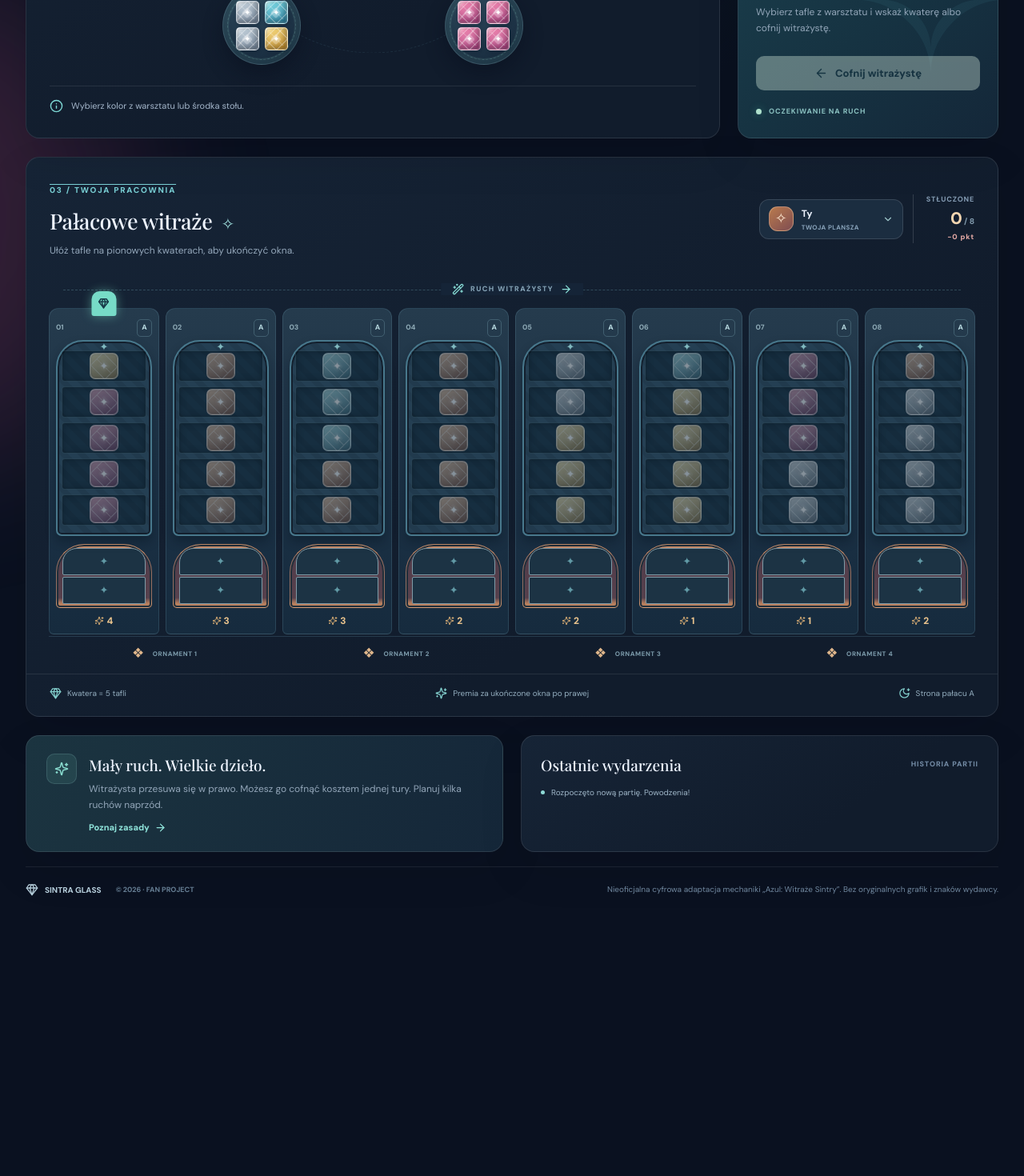
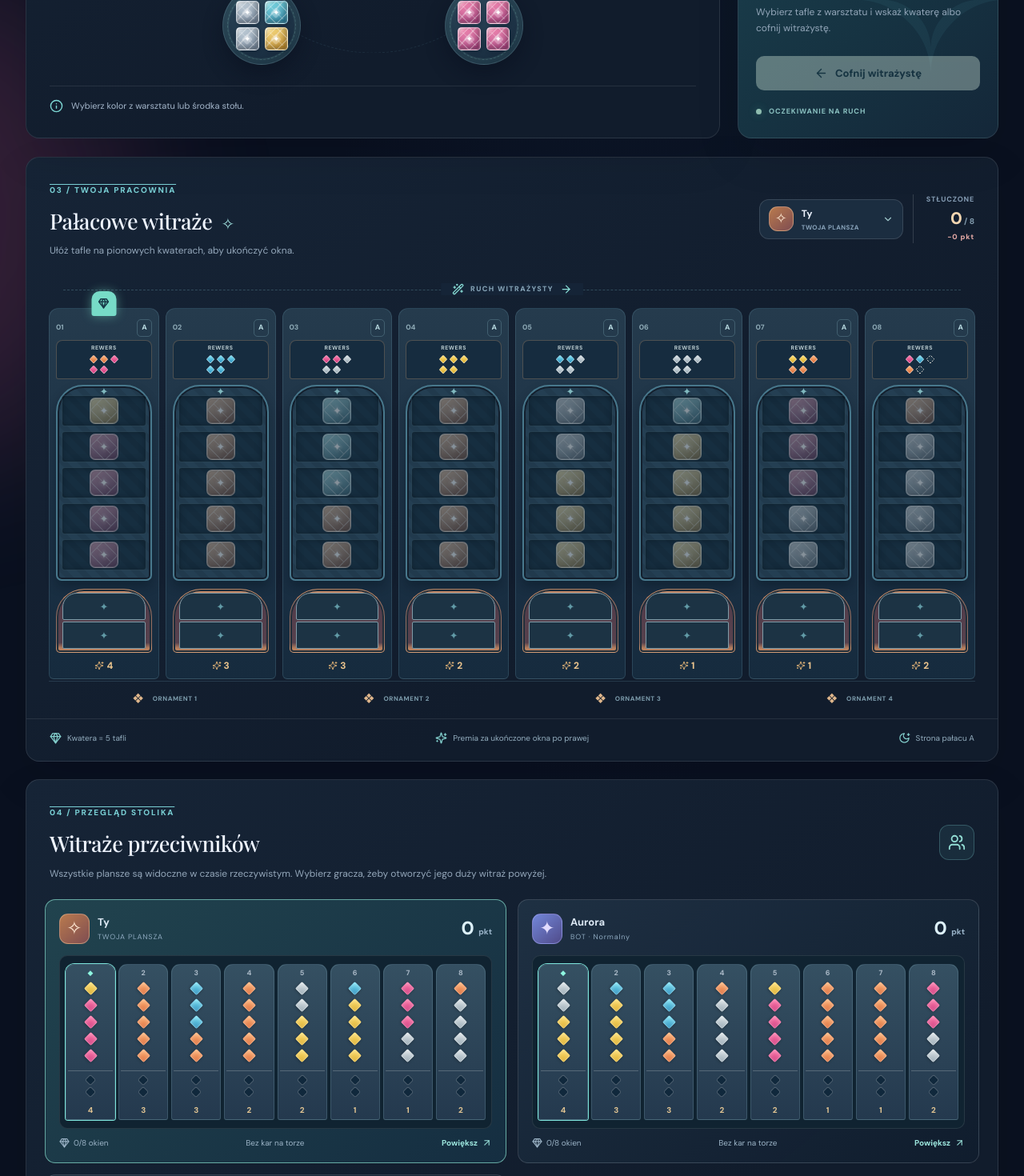
Before and after one commit to jacekmiecznikowski/azul, a React (Vite) app: page / in a window 1280 px wide. Shown: the part 940-2410 px from the top of the page at 80% size. Before the commit the page ends 2086 px from the top, so only its background shows below. Built offline with nearby package versions, Linux system fonts and the light colour scheme; a web font is replaced by a local one.

Commit message:
feat: improve Sintra game src/App.tsx

```diff
--- a/src/App.tsx
+++ b/src/App.tsx
@@ -10,15 +10,20 @@ import {
 } from './game/engine'
 import type { Difficulty, GameState, GlassColor, Move, PalaceSide, Player, Source, WindowStrip } from './game/engine'
 import { chooseAIMove } from './game/ai'
+import { BrokenGlassTrack, GameTimeline, OpponentBoards } from './components/MatchPanels'
+import './match.css'
 
 const STORAGE_KEY = 'sintra-glass-save-v1'
 const COLORS_PL: Record<GlassColor, string> = {
   rose: 'Róż', citrine: 'Złoto', cyan: 'Turkus', amber: 'Bursztyn', slate: 'Srebro',
 }
 const PLAYER_AVATARS = ['✧', '✦', '❖', '✳']
-const DEFAULT_OPTIONS = { opponents: 2, difficulty: 'normal' as Difficulty, palaceSide: 'A' as PalaceSide }
-
-type Settings = typeof DEFAULT_OPTIONS
+interface Settings {
+  opponents: number
+  difficulties: Difficulty[]
+  palaceSide: PalaceSide
+}
+const DEFAULT_OPTIONS: Settings = { opponents: 2, difficulties: ['normal', 'normal', 'normal'], palaceSide: 'A' }
 interface Selection { source: Source; color: GlassColor }
 function sourceEquals(a: Source, b: Source): boolean {
   return a.type === b.type && (a.type === 'center' || (b.type === 'factory' && a.index === b.index))
@@ -28,7 +33,7 @@ function restore(): GameState | null {
     const raw = localStorage.getItem(STORAGE_KEY)
     if (!raw) return null
     const game = JSON.parse(raw) as GameState
-    if (game.players?.length >= 2 && game.factories && game.roundColors?.length === 6 && game.round >= 1 && game.round <= 6) return game
+    if (game.players?.length >= 2 && game.factories && game.roundColors?.length === 6 && game.round >= 1 && game.round <= 6) return { ...game, history: Array.isArray(game.history) ? game.history : [] }
   } catch { /* Ignore expired/corrupt browser storage. */ }
   return null
 }
@@ -81,6 +86,11 @@ function WindowCard({ strip, index, glazier, highlighted, active, onClick, isHum
       {glazier === index && <span className="artisan" title="Witrażysta"><Gem size={14} strokeWidth={2.6} /></span>}
       <span className="window-side">{complete ? '✓' : strip.side === 0 ? 'A' : 'B'}</span>
     </div>
+    <div className={`reverse-preview${complete ? ' reverse-finished' : ''}`} title="Ściągawka: kolor pól po drugiej stronie kwatery">
+      <span className="reverse-caption">REWERS</span>
+      <div className="reverse-colors">{(strip.side === 0 ? strip.back : strip.front).map((color, i) =>
+        <span key={i} className={`reverse-dot tile-${color}`} aria-label={color === 'wild' ? 'Joker' : COLORS_PL[color]} />)}</div>
+    </div>
     <div className="pattern-frame">
       {complete ? <div className="pattern-finished"><Sparkles size={20} /><small>UKOŃCZONO</small></div> : pattern.map((slot, slotIndex) =>
         <div key={slotIndex} className={`pattern-cell${strip.panes[slotIndex] ? ' filled' : ''}`}>
@@ -109,12 +119,15 @@ function SetupModal({ settings, onClose, onStart }: {
       <span className="overline">ROZPOCZNIJ PRZYGODĘ</span>
       <h2>Nowa rozgrywka</h2>
       <p>Wybierz przeciwników i zasady punktowania. Każda partia ma nowy układ kwater.</p>
-      <label className="field-label" htmlFor="ai-count">Liczba przeciwników AI</label>
+      <label className="field-label">Liczba przeciwników AI</label>
       <div className="option-row">{[1, 2, 3].map((n) => <button key={n} className={`option-choice${local.opponents === n ? ' chosen' : ''}`} onClick={() => setLocal({ ...local, opponents: n })}>{n}<small>{n === 1 ? 'Pojedynek' : `${n + 1} graczy`}</small></button>)}</div>
-      <label className="field-label" htmlFor="difficulty">Poziom trudności</label>
-      <select id="difficulty" value={local.difficulty} onChange={(e) => setLocal({ ...local, difficulty: e.target.value as Difficulty })}>
-        <option value="easy">Łatwy — bot losowy</option><option value="normal">Normalny — bot zachłanny</option><option value="hard">Trudny — bot strategiczny</option>
-      </select>
+      <div className="per-bot-header"><span className="field-label">Poziom trudności każdego bota</span><small>Możesz mieszać poziomy w jednej partii.</small></div>
+      {Array.from({length: local.opponents}, (_, i) => <div key={i} className="bot-setting-row">
+        <label htmlFor={`bot-level-${i}`}><Bot size={16}/><span>{['Aurora','Iris','Noctis'][i]}</span></label>
+        <select id={`bot-level-${i}`} value={local.difficulties[i] ?? 'normal'} onChange={(e) => setLocal(prev => ({...prev, difficulties: prev.difficulties.map((level, idx) => idx === i ? e.target.value as Difficulty : level)}))}>
+          <option value="easy">Łatwy · losowy</option><option value="normal">Normalny · zachłanny</option><option value="hard">Trudny · strategiczny</option>
+        </select>
+      </div>)}
       <label className="field-label" htmlFor="palace-side">Punktowanie finałowe</label>
       <select id="palace-side" value={local.palaceSide} onChange={(e) => setLocal({ ...local, palaceSide: e.target.value as PalaceSide })}>
         <option value="A">Strona A — ornamenty</option><option value="B">Strona B — dominujący kolor</option>
@@ -140,8 +153,12 @@ function RulesModal({ onClose }: { onClose: () => void }) {
 }
 
 export default function App() {
-  const [game, setGame] = useState<GameState>(() => restore() ?? newGame(DEFAULT_OPTIONS))
-  const [settings, setSettings] = useState<Settings>(DEFAULT_OPTIONS)
+  const [game, setGame] = useState<GameState>(() => restore() ?? newGame({ ...DEFAULT_OPTIONS, botDifficulties: DEFAULT_OPTIONS.difficulties }))
+  const [settings, setSettings] = useState<Settings>(() => ({
+    opponents: game.players.length - 1,
+    difficulties: game.players.slice(1).map((player) => player.difficulty ?? 'normal'),
+    palaceSide: game.palaceSide,
+  }))
   const [selection, setSelection] = useState<Selection | null>(null)
   const [inspect, setInspect] = useState(0)
   const [finishing, setFinishing] = useState<Move[] | null>(null)
@@ -162,11 +179,11 @@ export default function App() {
   useEffect(() => {
     if (game.phase !== 'playing' || game.players[game.currentPlayer].controller !== 'ai' || finishing) return
     const timeout = window.setTimeout(() => {
-      const move = chooseAIMove(game, settings.difficulty)
+      const move = chooseAIMove(game, game.players[game.currentPlayer].difficulty ?? 'normal')
       if (move) setGame((previous) => applyMove(previous, move))
     }, 600)
     return () => window.clearTimeout(timeout)
-  }, [game, settings.difficulty, finishing])
+  }, [game, finishing])
   useEffect(() => { if (!humanTurn) { setSelection(null); setFinishing(null) } }, [humanTurn])
 
   function commitMove(move: Move) {
@@ -196,7 +213,7 @@ export default function App() {
   }
   function startNew(options: Settings) {
     setSettings(options)
-    setGame(newGame(options))
+    setGame(newGame({ ...options, botDifficulties: options.difficulties }))
     setSelection(null)
     setFinishing(null)
     setInspect(0)
@@ -219,7 +236,10 @@ export default function App() {
         <section className="panel turn-panel"><div className="turn-pattern">✧</div><span className="overline">AKTUALNA TURA</span><h2>{game.phase === 'finished' ? 'Koniec rozgrywki!' : current.controller === 'human' ? 'Twój ruch!' : `Ruch gracza ${current.name}`}</h2><p>{game.phase === 'finished' ? `Zwycięzca: ${best[0].name} (${best[0].score} pkt).` : current.controller === 'human' ? 'Wybierz tafle z warsztatu i wskaż kwaterę albo cofnij witrażystę.' : 'Sztuczna inteligencja wybiera najkorzystniejszy wariant.'}</p><div className="turn-actions"><button className="btn btn-reset" disabled={!canReset || !!finishing} onClick={() => commitMove({ kind: 'reset' })}><ArrowLeft size={17}/> Cofnij witrażystę</button></div><div className="turn-bottom">{game.phase === 'finished' ? <><Crown size={15}/> Ranking końcowy</> : <><span className="thinking-dot"/> {current.controller === 'ai' ? 'AI MYŚLI...' : 'OCZEKIWANIE NA RUCH'}</>}</div></section></aside></div>
       <section className="panel board-panel"><div className="board-header"><div><span className="overline">03 / TWOJA PRACOWNIA</span><h2>Pałacowe witraże <span className="panel-title-spark">✧</span></h2><p>Ułóż tafle na pionowych kwaterach, aby ukończyć okna.</p></div><div className="board-controls"><div className="board-player"><span className={`player-avatar avatar-${inspect}`}>{PLAYER_AVATARS[inspect]}</span><span><strong>{selectedPlayer.name}</strong><small>{inspect === 0 ? 'TWOJA PLANSZA' : 'PODGLĄD GRACZA'}</small></span><ChevronDown size={14}/><select value={inspect} onChange={(e) => {setInspect(Number(e.target.value));setSelection(null)}} aria-label="Wybierz planszę do oglądania">{game.players.map((p, i) => <option key={p.id} value={i}>{p.name}</option>)}</select></div><div className="broken-indicator"><span>STŁUCZONE</span><strong>{selectedPlayer.brokenSteps}<small> / 8</small></strong><span className="glass-loss">−{BROKEN_TRACK[selectedPlayer.brokenSteps]} pkt</span></div></div></div>
         <div className="board-scroll"><div className="board-area"><div className="glazier-route"><div className="route-caption"><WandSparkles size={15}/> RUCH WITRAŻYSTY <ArrowRight size={15}/></div></div><div className="window-row">{selectedPlayer.strips.map((strip, index) => <WindowCard key={index} strip={strip} index={index} glazier={selectedPlayer.glazier} highlighted={inspect === 0 && targetIndices.has(index)} active={selection !== null} isHumanTurn={humanTurn} onClick={() => inspect === 0 && chooseTarget(index)}/>)}</div><div className="ornament-row">{[0,1,2,3].map((i) => <span key={i} className="ornament-position"><span className="ornament-symbol">❖</span><span>ORNAMENT {i+1}</span></span>)}</div></div></div><div className="board-footer"><span><Gem size={15}/> Kwatera = 5 tafli</span><span><Sparkles size={15}/> Premia za ukończone okna po prawej</span><span><MoonStar size={15}/> Strona pałacu {game.palaceSide}</span></div></section>
-      <section className="lower-grid"><div className="panel how-panel"><div className="small-icon"><Sparkles size={18}/></div><div><h3>Mały ruch. Wielkie dzieło.</h3><p>Witrażysta przesuwa się w prawo. Możesz go cofnąć kosztem jednej tury. Planuj kilka ruchów naprzód.</p><button onClick={() => setShowRules(true)}>Poznaj zasady <ArrowRight size={15}/></button></div></div><div className="panel history-panel"><div className="history-head"><h3>Ostatnie wydarzenia</h3><span>HISTORIA PARTII</span></div><div className="history-list">{game.log.slice(0, 3).map((event, i) => <div key={`${i}-${event}`}><span className="history-dot"/>{event}</div>)}</div></div></section>
+      <OpponentBoards state={game} inspect={inspect} onInspect={(index) => {setInspect(index);setSelection(null)}} />
+      <BrokenGlassTrack players={game.players} />
+      <GameTimeline state={game} />
+      <section className="lower-grid"><div className="panel how-panel"><div className="small-icon"><Sparkles size={18}/></div><div><h3>Mały ruch. Wielkie dzieło.</h3><p>Witrażysta przesuwa się w prawo. Możesz go cofnąć kosztem jednej tury. Planuj kilka ruchów naprzód.</p><button onClick={() => setShowRules(true)}>Poznaj zasady <ArrowRight size={15}/></button></div></div><div className="panel how-panel"><div className="small-icon"><Shield size={18}/></div><div><h3>Kontroluj kary w każdej turze.</h3><p>Powyżej znajdziesz tor stłuczonego szkła wszystkich graczy i pełny dziennik ruchów z rozbiciem punktów.</p><button onClick={() => document.querySelector('.glass-track-panel')?.scrollIntoView({behavior: 'smooth'})}>Zobacz tor kar <ArrowRight size={15}/></button></div></div></section>
       <footer className="site-footer"><span><Gem size={16}/> SINTRA GLASS <small>© 2026 · FAN PROJECT</small></span><span>Nieoficjalna cyfrowa adaptacja mechaniki „Azul: Witraże Sintry”. Bez oryginalnych grafik i znaków wydawcy.</span></footer>
     </main>
     {game.phase === 'finished' && <div className="result-float"><Crown size={18}/><span>Partia zakończona — wygrywa <strong>{best[0].name}</strong>!</span><button onClick={() => setShowSetup(true)}>Zagraj ponownie <ArrowRight size={15}/></button></div>}
```
